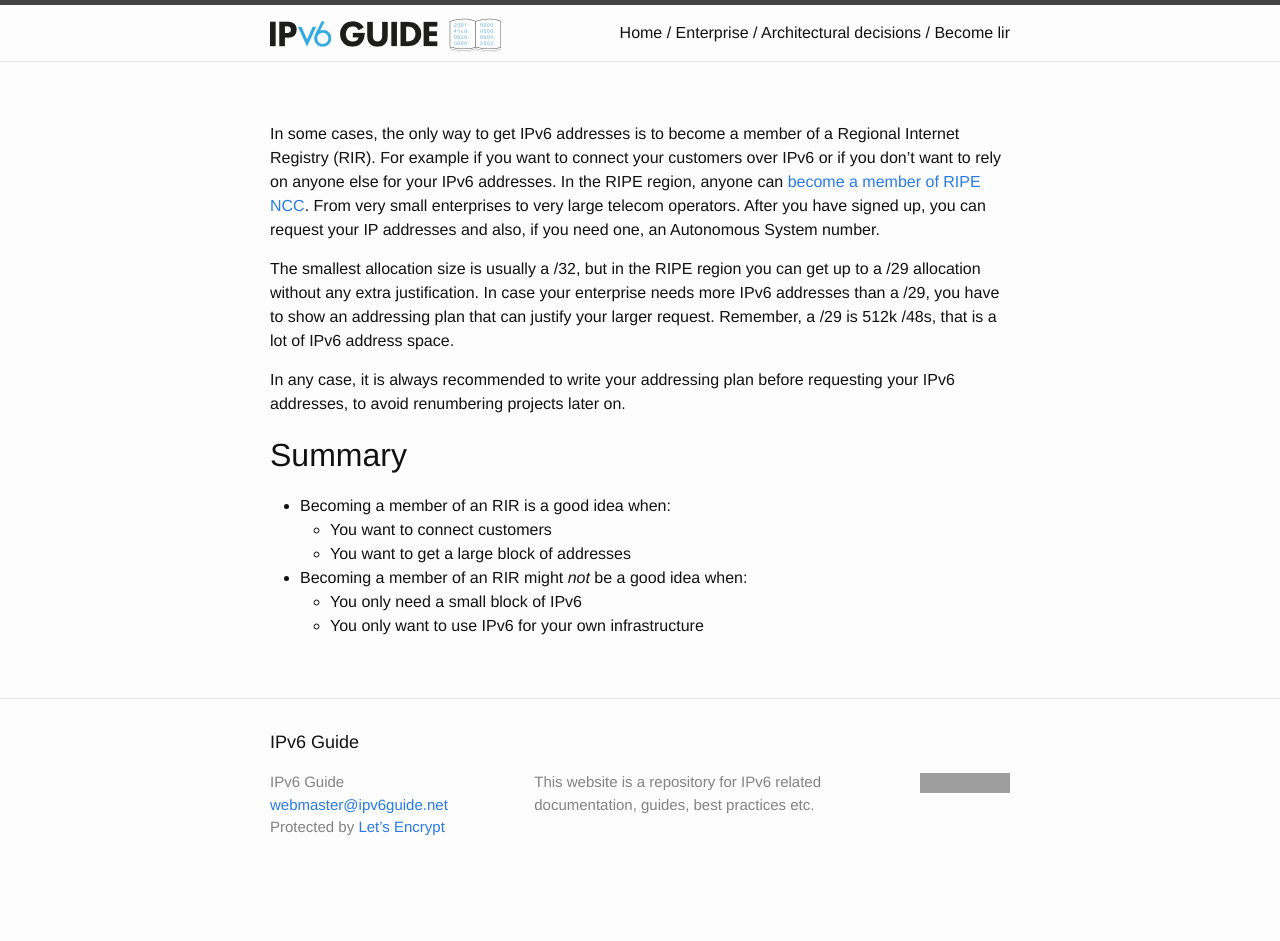
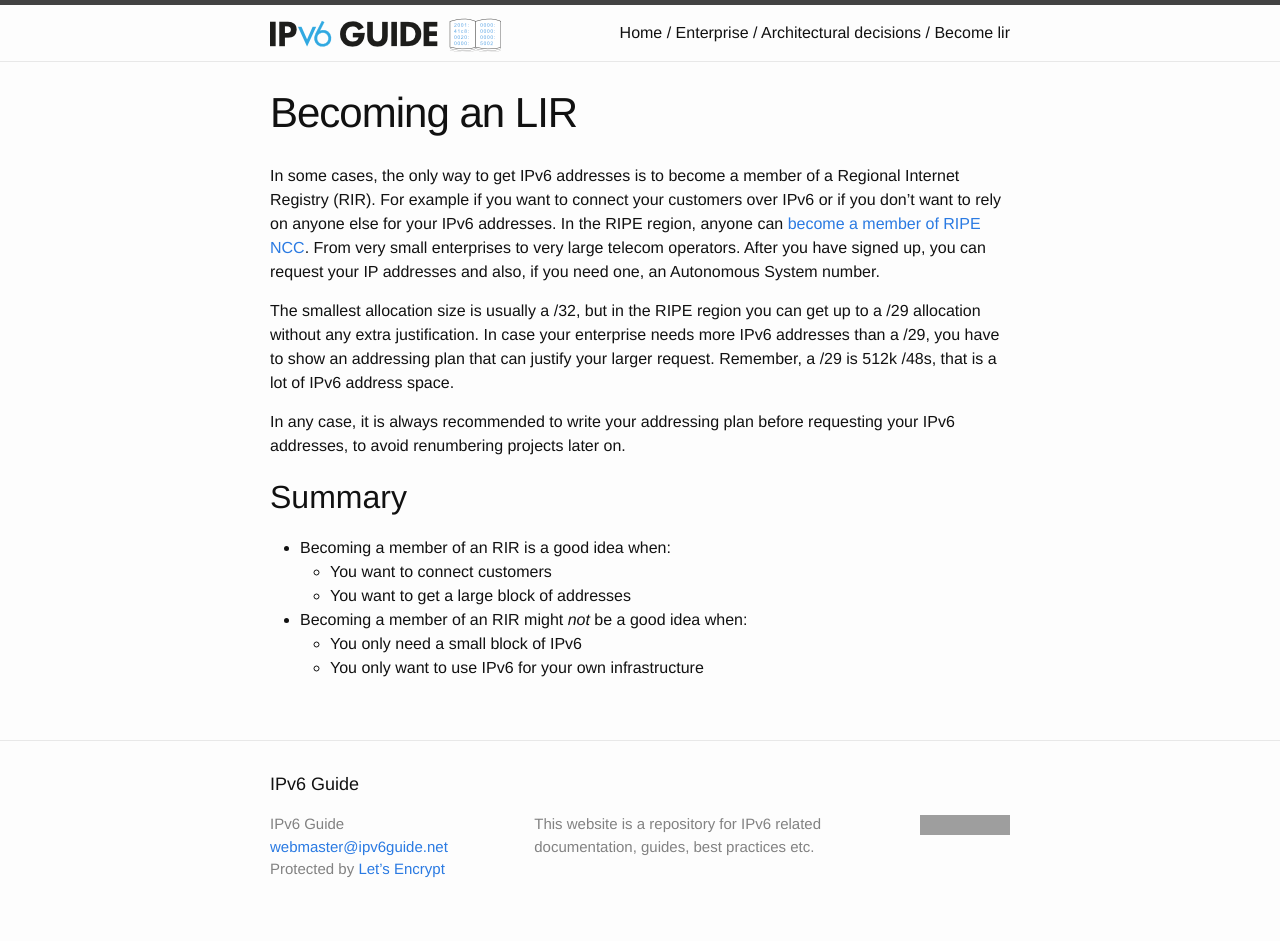
Before and after one commit to ipv6guide/ipv6guide.github.io, a Jekyll site: the page built from enterprise/architectural_decisions/become_LIR.md, in a window 1280 px wide. Built offline with Jekyll 4.4.1, drawn with Linux system fonts in a browser that asks for light colours; before the commit the page ends 900 px from its top, so only the background shows below that; grey boxes are pictures that could not be loaded.

Commit message:
Update become_LIR.md

```diff
--- a/enterprise/architectural_decisions/become_LIR.md
+++ b/enterprise/architectural_decisions/become_LIR.md
@@ -1,5 +1,5 @@
 ---
-Title: Becoming an LIR
+title: Becoming an LIR
 ---
 
 In some cases, the only way to get IPv6 addresses is to become a member of a Regional Internet Registry (RIR).
```
